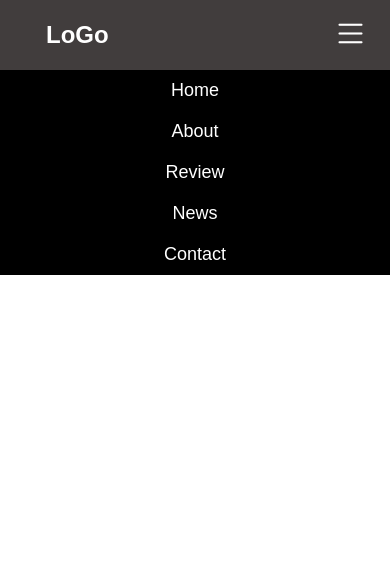
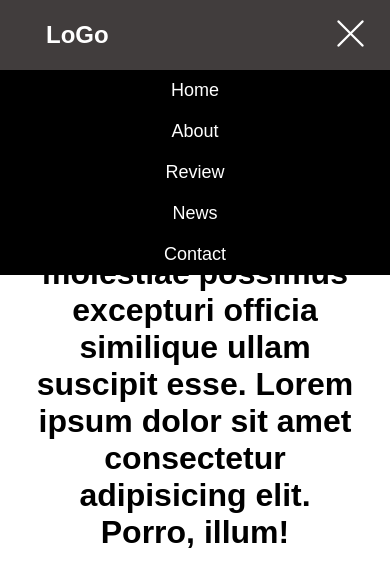
Before and after one commit to Rifat701/js-navbar, a plain HTML site: page index.html in a window 390 px wide. Both pictures are taken after a click on the element 350 px from the left and 35 px from the top of the page. Drawn offline with nearby package versions, Linux system fonts and the light colour scheme.

Commit message:
new commit

```diff
--- a/asset/css/index.css
+++ b/asset/css/index.css
@@ -32,12 +32,20 @@ h2{
     list-style: none;
     font-size: 18px;
 }
+.icon{
+    display: none;
+}
+.text{
+    padding: 0 30px;
+    text-align: center;
+}
 
 @media screen and (max-width:800px){
     .itames{
         display: none;
     }
     .icon{
+        display: block;
         font-size: 35px;
         margin: 0 22px 0 0;
         cursor: pointer;
--- a/asset/js/main.js
+++ b/asset/js/main.js
@@ -3,4 +3,10 @@ const list = document.querySelector(".itames")
 
 pressIcon.addEventListener("click", function(){
     list.classList.toggle("showData")
+
+    if (list.classList.contains("showData")){
+        document.getElementById("bar").className = "bi bi-x-lg"
+    }else{
+        document.getElementById("bar").className = "bi bi-list"
+    }
 })
--- a/index.html
+++ b/index.html
@@ -30,8 +30,12 @@
             </li>
         </ul>
         <div class="icon">
-            <i class="bi bi-list"></i>
+            <i id="bar" class="bi bi-list"></i>
         </div>
+    </div>
+
+    <div class="text">
+        <h1>Lorem ipsum, dolor sit amet consectetur adipisicing elit. Dignissimos expedita molestias quibusdam molestiae possimus excepturi officia similique ullam suscipit esse. Lorem ipsum dolor sit amet consectetur adipisicing elit. Porro, illum!</h1>
     </div>
 
     <script src="asset/js/main.js"></script>
```
